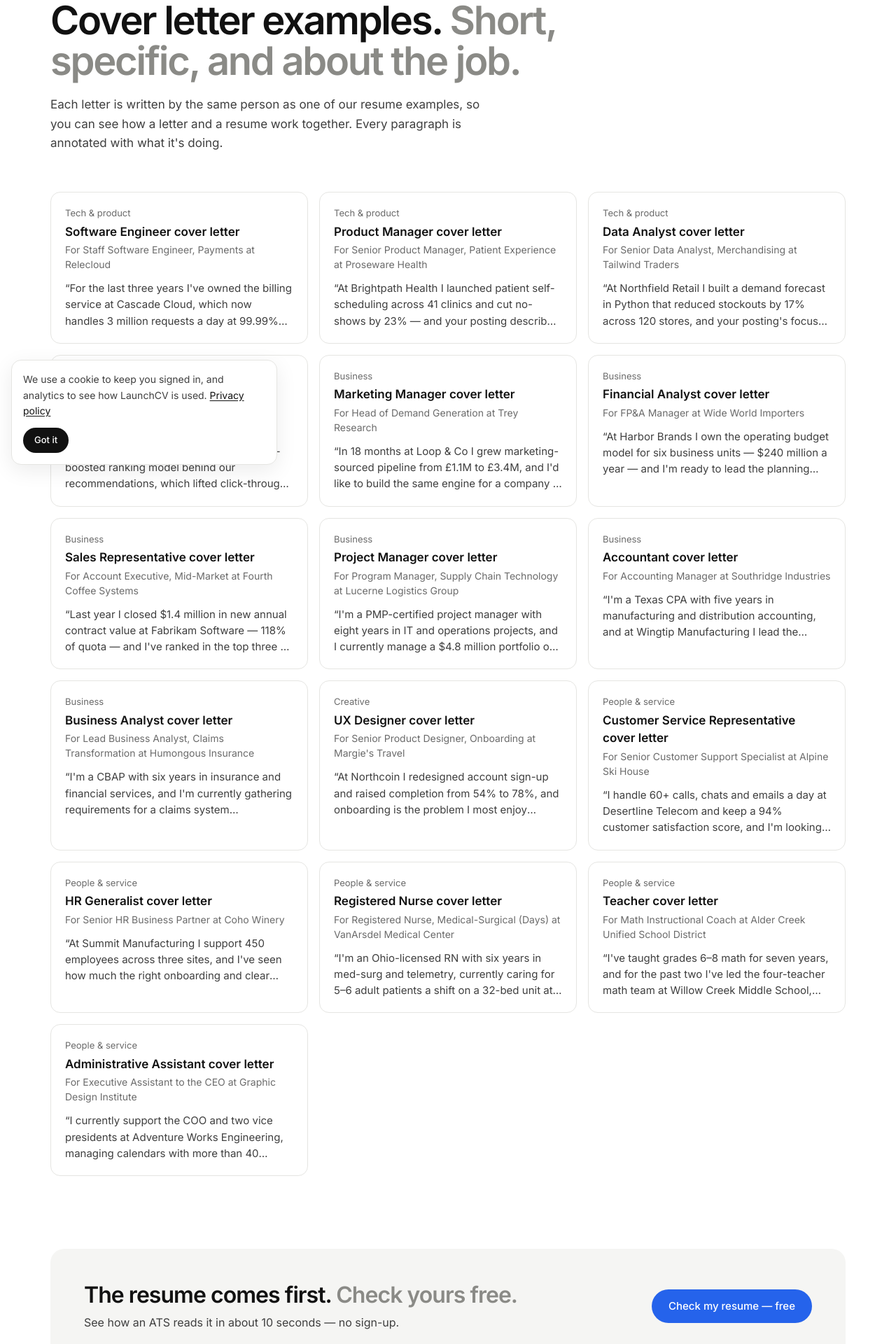
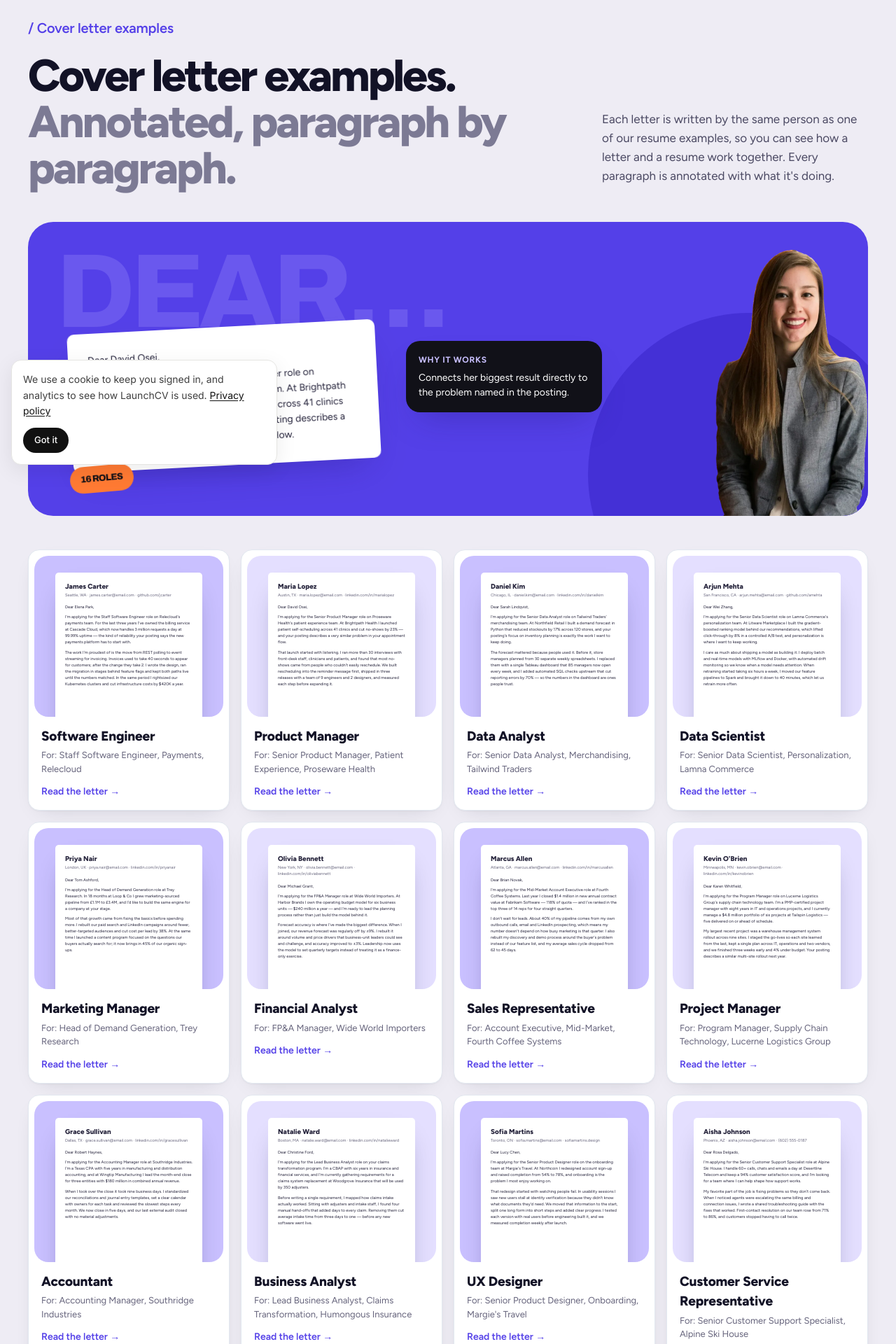
Before and after one commit to Elmun-Technologies/launch-cv, a Next.js app in the folder web/: page /cover-letter-examples in a window 1280 px wide. Shown: the part 120-2040 px from the top of the page at 70% size. Built offline with nearby package versions, Linux system fonts and the light colour scheme; no server answers; the database is empty.

Commit message:
WIP: marketing pages moving to the v5 design (in progress)
Co-Authored-By: Claude Opus 5.5 <noreply@anthropic.com>
Claude-Session: https://claude.ai/code/session_016mqghh8eaKBEXTqGQa4rEA

```diff
--- a/web/src/app/cover-letter-examples/page.tsx
+++ b/web/src/app/cover-letter-examples/page.tsx
@@ -1,11 +1,13 @@
+import Image from "next/image";
 import Link from "next/link";
-import { LandingNav } from "@/components/landing-nav";
-import { LandingFooter } from "@/components/landing-footer";
+import { SiteShell } from "@/components/site/site-shell";
+import { container, btnPrimary, btnWhite, labelCls } from "@/components/site/ui";
+import { LetterMini } from "@/components/site/library/letter-mini";
 import { JsonLd } from "@/components/json-ld";
 import { CtaLink } from "@/components/cta-link";
 import { buildMarketingMetadata, DEFAULT_OG_IMAGE } from "@/lib/build-metadata";
-import { absoluteUrl } from "@/lib/site";
-import { RESUME_EXAMPLES, type ResumeExample } from "@/lib/resume-examples";
+import { absoluteUrl, WEBSITE_ID } from "@/lib/site";
+import { RESUME_EXAMPLES, getResumeExample, type ResumeExample } from "@/lib/resume-examples";
 import { getCoverLetterExample } from "@/lib/cover-letter-examples";
 
 export const metadata = buildMarketingMetadata({
@@ -18,23 +20,23 @@ export const metadata = buildMarketingMetadata({
 });
 
 const GROUPS: ResumeExample["group"][] = ["Tech & product", "Business", "Creative", "People & service"];
+const TILE = ["bg-[#c9c0ff]", "bg-[#e4dfff]"];
 
 const items = GROUPS.flatMap((g) => RESUME_EXAMPLES.filter((e) => e.group === g))
   .map((e) => ({ e, c: getCoverLetterExample(e.slug) }))
   .filter((x): x is { e: ResumeExample; c: NonNullable<typeof x.c> } => !!x.c);
 
-/** The opening line always names the role; the sentence after it is the hook worth previewing. */
-const hook = (p: string) => {
-  // Split only where a sentence ends and the next begins, so "99.99%" and "£3.4M" stay whole.
-  const sentences = p.split(/(?<=[.!?])\s+(?=[A-Z])/);
-  return (sentences[1] ?? sentences[0]).trim();
-};
+/** The hero shows the opening of a real example letter and its first annotation. */
+const featured = items.find((x) => x.e.slug === "product-manager") ?? items[0];
 
 const ld = {
   "@context": "https://schema.org",
   "@type": "CollectionPage",
+  "@id": `${absoluteUrl("/cover-letter-examples")}#webpage`,
   name: "Cover letter examples",
   url: absoluteUrl("/cover-letter-examples"),
+  isPartOf: { "@id": WEBSITE_ID },
+  inLanguage: "en-US",
   hasPart: items.map(({ e }) => ({
     "@type": "Article",
     headline: `${e.role} cover letter example`,
@@ -44,64 +46,120 @@ const ld = {
 
 export default function CoverLetterExamplesPage() {
   return (
-    <div className="flex min-h-screen flex-col bg-white text-[#111111]">
+    <SiteShell>
       <JsonLd data={ld} />
-      <LandingNav />
 
-      <main className="flex-1">
-        <section className="mx-auto max-w-[1200px] px-5 pt-[120px] sm:px-8">
-          <h1 className="max-w-[860px] text-[40px] font-semibold leading-[1.04] tracking-[-0.04em] sm:text-[56px]">
-            Cover letter examples. <span className="text-[#8A8A86]">Short, specific, and about the job.</span>
+      {/* HERO — static HTML */}
+      <section className={`${container} flex flex-col justify-between gap-4 pt-4 lg:flex-row lg:items-end lg:gap-12 lg:pt-10`}>
+        <div className="max-w-[880px]">
+          <p className={labelCls}>/ Cover letter examples</p>
+          <h1 className="mt-3.5 text-[38px] font-extrabold leading-[1.08] tracking-[-0.045em] sm:mt-5 sm:text-[56px] sm:leading-[1.05] lg:text-[64px] lg:leading-[66px]">
+            Cover letter examples. <span className="text-[#7c7a94]">Annotated, paragraph by paragraph.</span>
           </h1>
-          <p className="mt-5 max-w-[620px] text-[17px] leading-[1.6] text-[#3F3F3F]">
-            Each letter is written by the same person as one of our resume examples, so you can see how a letter and a
-            resume work together. Every paragraph is annotated with what it&apos;s doing.
+        </div>
+        <p className="max-w-[380px] text-[16px] leading-[1.6] text-[#4a4862] sm:text-[17px] sm:leading-[27px] lg:mb-2">
+          Each letter is written by the same person as one of our resume examples, so you can see how a letter and a resume
+          work together. Every paragraph is annotated with what it&apos;s doing.
         </p>
       </section>
 
-        <section className="mx-auto max-w-[1200px] px-5 pt-14 sm:px-8">
-          <ul className="grid gap-4 sm:grid-cols-2 lg:grid-cols-3">
-            {items.map(({ e, c }) => (
-              <li key={e.slug}>
+      {/* STAGE */}
+      {featured ? (
+        <section className={`${container} pt-[22px] lg:pt-11`}>
+          <div className="relative h-[300px] overflow-hidden rounded-[28px] bg-[#5440e8] sm:h-[380px] lg:h-[420px] lg:rounded-[36px]">
+            <p aria-hidden="true" className="lc-poster absolute left-[18px] top-3.5 m-0 text-[60px] leading-[60px] text-[#6a58ee] sm:left-10 sm:top-[30px] sm:text-[100px] sm:leading-[100px] lg:text-[150px] lg:leading-[140px]">
+              DEAR…
+            </p>
+            <div aria-hidden="true" className="absolute -bottom-[170px] -right-[60px] hidden h-[460px] w-[460px] rounded-full bg-[#4430d6] sm:block" />
+            <Image
+              src="/images/people/woman-blazer-laptop.webp"
+              alt="Smiling woman in a grey blazer"
+              width={620}
+              height={1080}
+              priority
+              sizes="(min-width: 1024px) 218px, (min-width: 640px) 184px, 126px"
+              className="absolute bottom-0 right-0 h-[220px] w-auto sm:h-[320px] lg:h-[380px]"
+            />
+            <Link
+              href={`/cover-letter-examples/${featured.e.slug}`}
+              className="lc-float group absolute left-4 top-[90px] w-[220px] -rotate-3 rounded-lg bg-white p-4 text-[10px] leading-[15px] text-[#24223a] transition-transform duration-300 hover:rotate-0 sm:left-10 sm:top-[130px] sm:w-[360px] sm:rounded-[10px] sm:p-6 sm:text-[13px] sm:leading-5 lg:left-[60px] lg:top-[150px] lg:w-[440px] lg:p-7 lg:text-[14px] lg:leading-[22px]"
+            >
+              <span className="sr-only">Read the {featured.e.role.toLowerCase()} cover letter example: </span>
+              <span className="block">Dear {featured.c.target.hiringManager},</span>
+              <span className="mt-1.5 line-clamp-3 sm:mt-2.5 sm:line-clamp-none">{featured.c.paragraphs[0]}</span>
+            </Link>
+            <div className="lc-float lc-drift absolute left-[540px] top-[170px] hidden w-[280px] rounded-[20px] bg-[#111118] p-[18px] text-white lg:block">
+              <p className="text-[12px] font-bold tracking-[0.06em] text-[#c9c0ff]">WHY IT WORKS</p>
+              <p className="mt-1.5 text-[14px] leading-[21px]">{featured.c.annotations[0]}</p>
+            </div>
+            <span aria-hidden="true" className="lc-poster absolute bottom-[34px] left-[60px] hidden -rotate-[5deg] rounded-full bg-[#ff7a33] px-[15px] py-[9px] text-[13px] text-[#111118] lg:block">
+              {items.length} ROLES
+            </span>
+          </div>
+        </section>
+      ) : null}
+
+      {/* GRID */}
+      <section className={`${container} pt-[22px] lg:pt-12`}>
+        <h2 className="sr-only">Cover letter examples by role</h2>
+        <ul className="grid gap-2 sm:grid-cols-2 sm:gap-4 lg:grid-cols-4">
+          {items.map(({ e, c }, i) => (
+            <li key={e.slug} className="flex">
               <Link
                 href={`/cover-letter-examples/${e.slug}`}
-                  className="group flex h-full flex-col rounded-[14px] border border-[#E5E5E2] p-5 hover:border-[#111111]"
+                className="lc-card lc-rise group flex w-full items-center justify-between gap-3 rounded-[22px] px-[18px] py-4 text-[#121226] sm:block sm:rounded-[26px] sm:p-2"
               >
-                  <span className="text-[13px] text-[#6B6B6B]">{e.group}</span>
-                  <span className="mt-1 text-[17px] font-semibold group-hover:text-[#1D4ED8]">{e.role} cover letter</span>
-                  <span className="mt-0.5 text-[14px] text-[#6B6B6B]">
-                    For {c.target.title} at {c.target.company}
-                  </span>
-                  <span className="mt-3 line-clamp-3 text-[15px] leading-[1.55] text-[#3F3F3F]">
-                    &ldquo;{hook(c.paragraphs[0] ?? "")}&rdquo;
+                <div className={`relative hidden h-[230px] overflow-hidden rounded-[20px] sm:block ${TILE[i % TILE.length]}`}>
+                  <LetterMini
+                    letter={c}
+                    name={e.resume.name}
+                    contact={e.resume.contact}
+                    className="absolute left-1/2 top-6 h-[273px] w-[210px] -translate-x-1/2 p-3.5 text-[5.8px] leading-[9px] shadow-[0_18px_36px_-18px_rgba(10,6,60,.45)] transition-transform duration-300 group-hover:-translate-y-1"
+                  />
+                </div>
+                <div className="min-w-0 sm:px-2.5 sm:pb-2 sm:pt-3.5">
+                  <p className="text-[16px] font-extrabold tracking-[-0.01em] group-hover:text-[#5440e8] sm:text-[19px]">
+                    {e.role}
+                    <span className="sr-only"> cover letter example</span>
+                  </p>
+                  <p className="mt-0.5 text-[12px] text-[#66647c] sm:mt-[3px] sm:text-[13px]">
+                    For: {c.target.title}, {c.target.company}
+                  </p>
+                  <p aria-hidden="true" className="mt-3 hidden text-[14px] font-semibold text-[#5440e8] sm:block">
+                    Read the letter →
+                  </p>
+                </div>
+                <span aria-hidden="true" className="inline-flex h-8 w-8 flex-none items-center justify-center rounded-full bg-[#111118] text-white sm:hidden">
+                  →
                 </span>
               </Link>
             </li>
           ))}
         </ul>
+        <p className="mt-3 text-[12px] text-[#66647c] sm:mt-5 sm:text-[13px]">Sample letters. Names, companies and figures are illustrative.</p>
       </section>
 
-        <section className="mx-auto max-w-[1200px] px-5 py-24 sm:px-8 sm:py-[104px]">
-          <div className="flex flex-col items-start justify-between gap-6 rounded-[20px] bg-[#F5F5F3] p-8 sm:flex-row sm:items-center sm:p-12">
-            <div>
-              <h2 className="text-[28px] font-semibold leading-[1.15] tracking-[-0.03em] sm:text-[32px]">
-                The resume comes first. <span className="text-[#8A8A86]">Check yours free.</span>
+      {/* CTA BANDS */}
+      <section className={`${container} grid gap-2.5 pt-14 lg:grid-cols-2 lg:gap-4 lg:pt-[100px]`}>
+        <div className="lc-reveal rounded-[26px] bg-[#5440e8] px-5 pb-5 pt-[26px] text-white sm:p-10 lg:rounded-[36px]">
+          <h2 className="text-[26px] font-extrabold leading-[30px] tracking-[-0.03em] sm:text-[34px] sm:leading-[38px]">Write yours from your own resume.</h2>
+          <p className="mt-2 max-w-[460px] text-[15px] leading-6 text-[#e4dfff] sm:text-[16px]">
+            LaunchCV drafts a cover letter from your resume and the job post, then you edit it.
+          </p>
+          <CtaLink cta="cover_letter_feature" location="cover_letter_examples_index" href="/features/cover-letter" className={`${btnWhite} mt-4 sm:mt-6`}>
+            How it works
+          </CtaLink>
+        </div>
+        <div className="lc-reveal rounded-[26px] bg-[#111118] px-5 pb-5 pt-[26px] text-white sm:p-10 lg:rounded-[36px]">
+          <h2 className="text-[26px] font-extrabold leading-[30px] tracking-[-0.03em] sm:text-[34px] sm:leading-[38px]">
+            The resume comes first. <span className="text-[#9a97b3]">Check yours free.</span>
           </h2>
-              <p className="mt-2 text-[16px] text-[#3F3F3F]">See how an ATS reads it in about 10 seconds — no sign-up.</p>
-            </div>
-            <CtaLink
-              cta="free_ats_check"
-              location="cover_letter_examples_index"
-              href="/free-ats-check"
-              className="inline-flex h-12 shrink-0 items-center rounded-full bg-[#2563EB] px-6 text-[15px] font-medium text-white hover:bg-[#1D4ED8]"
-            >
+          <p className="mt-2 text-[15px] leading-6 text-[#c9c7d8] sm:text-[16px]">See how an ATS reads it in about 10 seconds — no sign-up.</p>
+          <CtaLink cta="free_ats_check" location="cover_letter_examples_index" href="/free-ats-check" className={`${btnPrimary} mt-4 sm:mt-6`}>
             Check my resume — free
           </CtaLink>
         </div>
       </section>
-      </main>
-
-      <LandingFooter />
-    </div>
+    </SiteShell>
   );
 }
```
Lines whose indentation alone changed are shown as unchanged.
